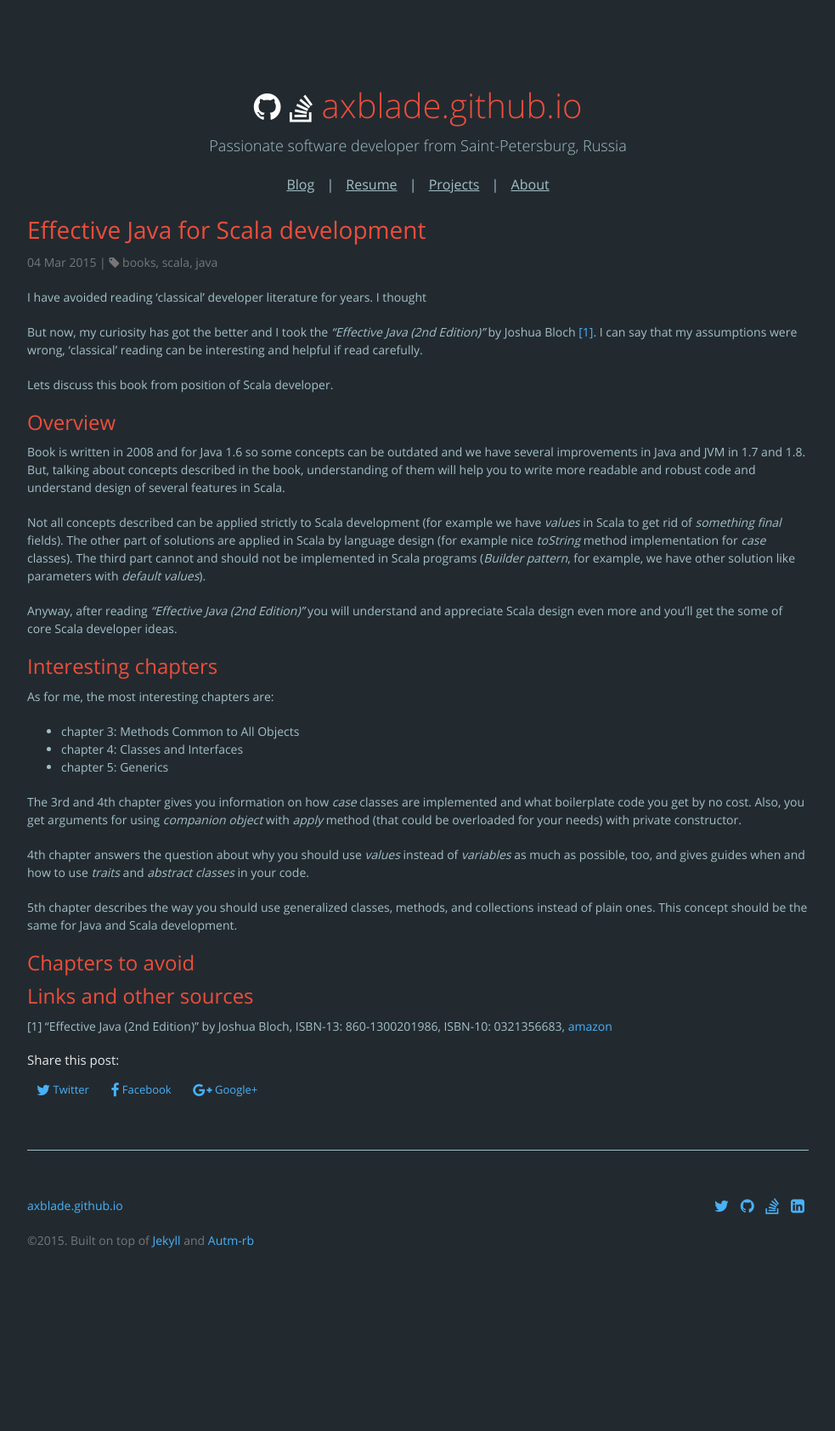
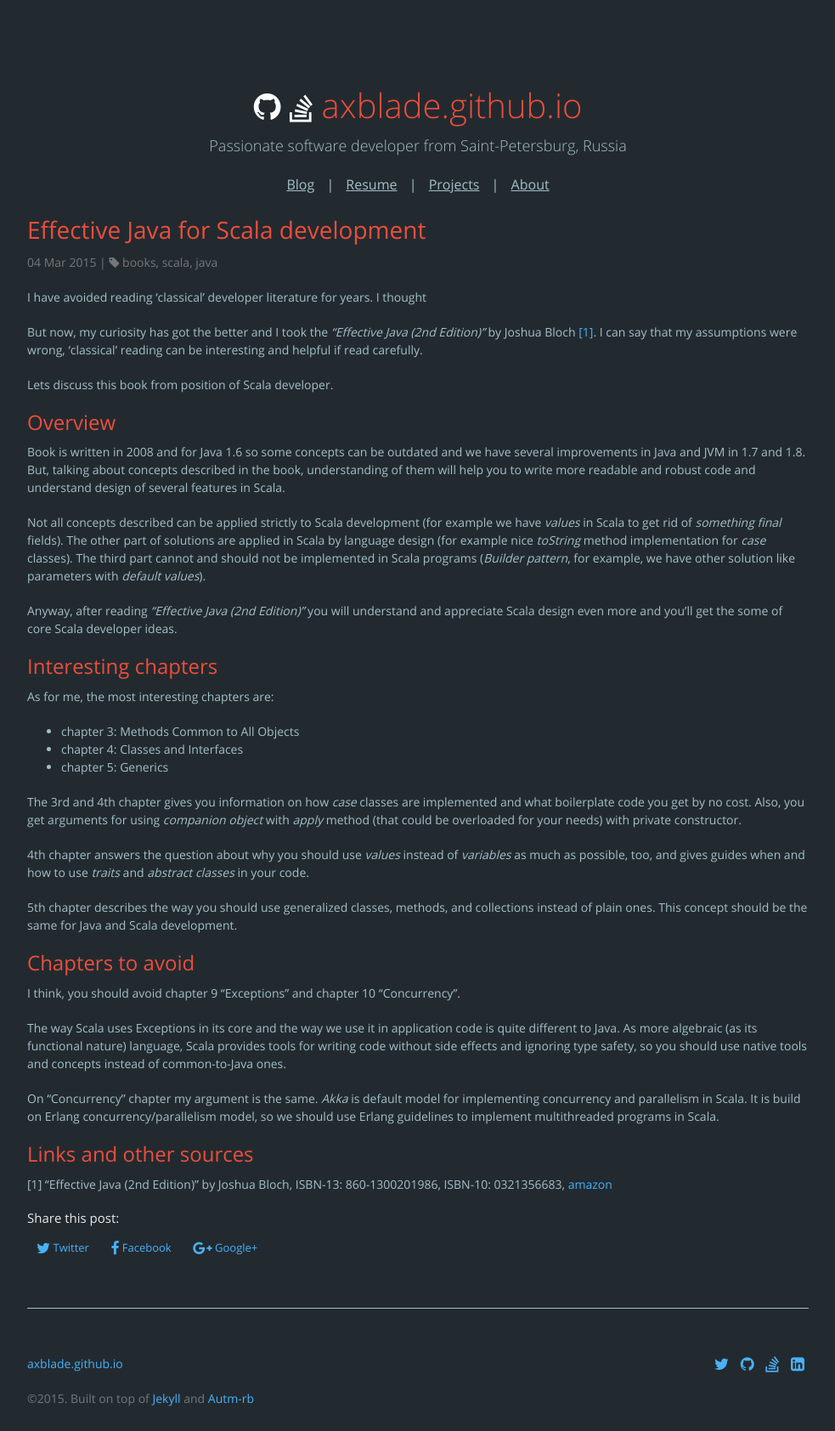
Before and after one commit to eugene-sy/eugene-sy.github.io, a Jekyll site: the page built from _posts/2015-03-04-effective-java-for-scala-development.md, in a window 1280 px wide. Shown: the whole page at 85% size, without its empty margins (148-1131 px from the left). Built offline with Jekyll 4.4.1, drawn with Linux system fonts in a browser that asks for light colours; nearby versions of some CDN libraries; before the commit the page ends 1498 px from its top, so only the background shows below that.

Commit message:
effective java: chapters to avoid

```diff
--- a/_posts/2015-03-04-effective-java-for-scala-development.md
+++ b/_posts/2015-03-04-effective-java-for-scala-development.md
@@ -36,6 +36,13 @@ The 3rd and 4th chapter gives you information on how _case_ classes are implemen
 
 ## Chapters to avoid
 
+I think, you should avoid chapter 9 "Exceptions" and chapter 10 "Concurrency".
+
+The way Scala uses Exceptions in its core and the way we use it in application code is quite different to Java. As more algebraic (as its functional nature) language, Scala provides tools for writing code without side effects and ignoring type safety, so you should use native tools and concepts instead of common-to-Java ones.
+
+On "Concurrency" chapter my argument is the same. _Akka_ is default model for implementing concurrency and parallelism in Scala.
+It is build on Erlang concurrency/parallelism model, so we should use Erlang guidelines to implement multithreaded programs in Scala.
+
 ## Links and other sources
 
 [1<a name="1"></a>] "Effective Java (2nd Edition)" by Joshua Bloch, ISBN-13: 860-1300201986, ISBN-10: 0321356683, [amazon](http://www.amazon.com/Effective-Java-Edition-Joshua-Bloch/dp/0321356683)
```
